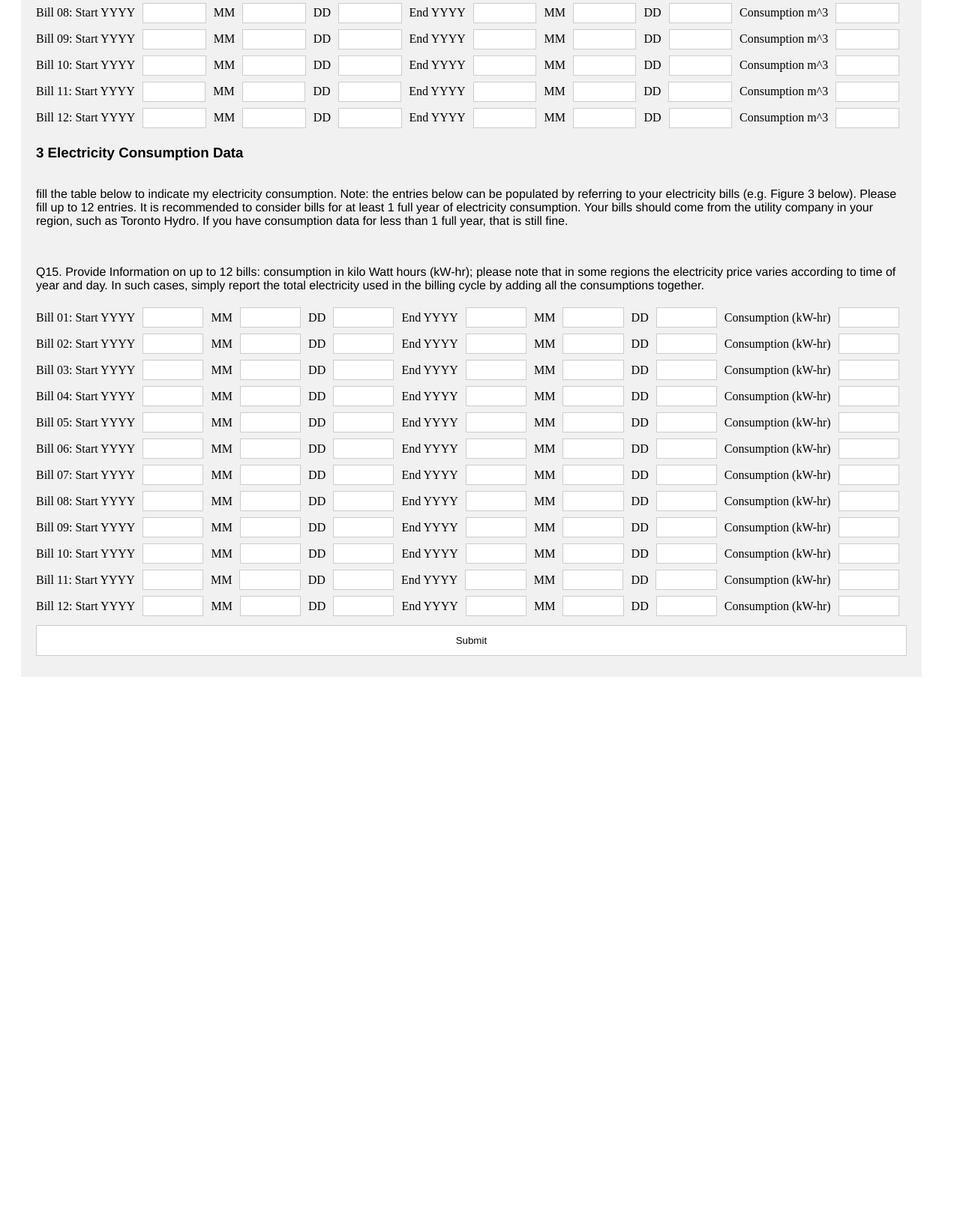
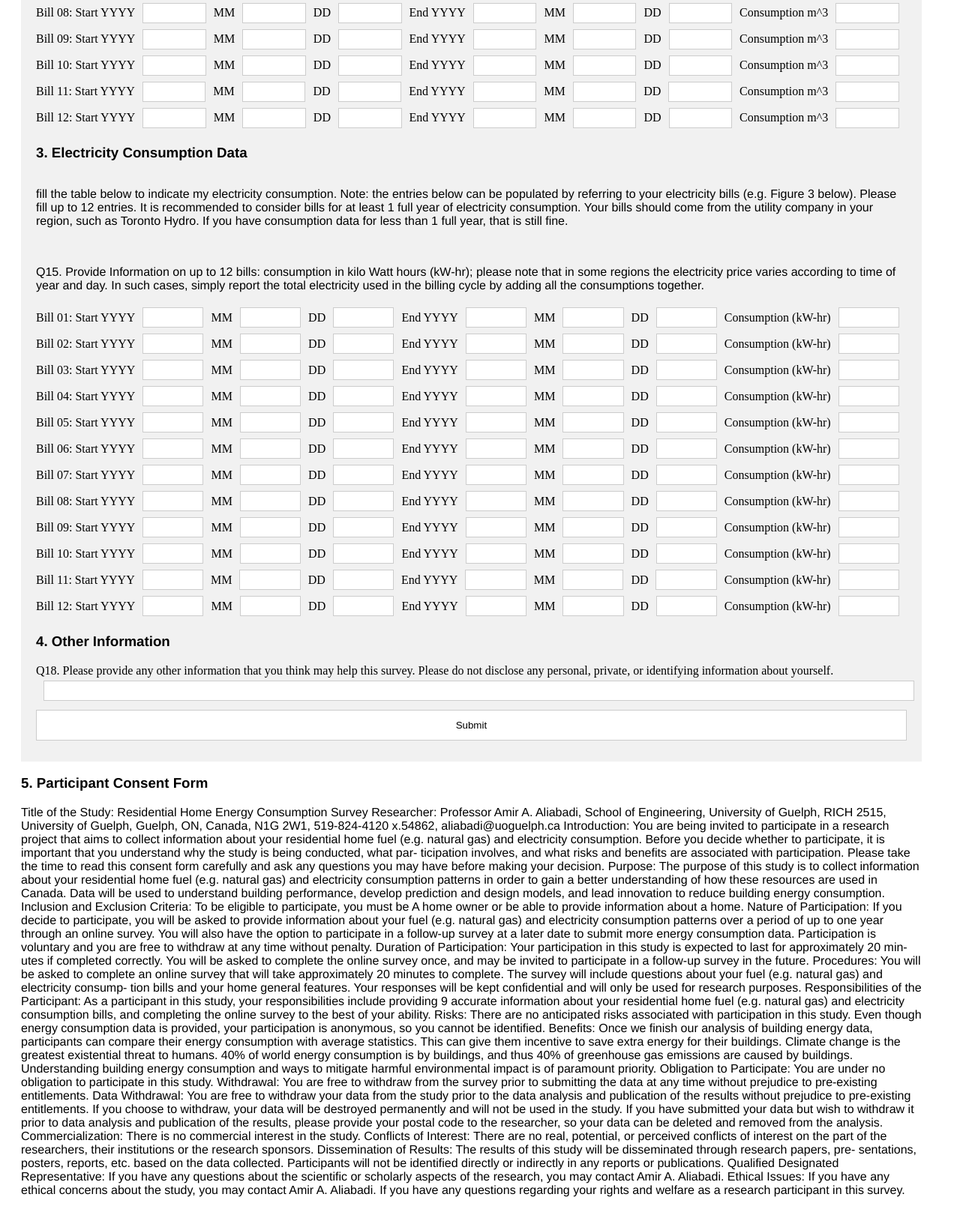
Before and after one commit to judge787/Survey, a Flask app: page /survey in a window 1280 px wide. Shown: the part 3200-4833 px from the top of the page at 75% size. Before the commit the page ends 4103 px from the top, so only its background shows below. Run offline with Flask 3, Linux system fonts and the light colour scheme; some libraries are stand-ins or nearby versions.

Commit message:
added header 4. other information and 5. consent

```diff
--- a/templates/myscript.js
+++ b/templates/myscript.js
@@ -41,30 +41,35 @@ function printUserInputs() {
   var q9 = document.getElementById('q9').value;
   var q9other = document.getElementById('q9other-input').value;
 
-  // var heatingSystem = document.getElementById('heating-system').value;
+
+  //
+  function logOtherInputHandling(questionId, questionValue, otherInputValue) {
+
+    console.log(`Before if statement: ${questionId} =`, questionValue, `\n${questionId}other =`, otherInputValue);
+    if (questionValue === 'other' && otherInputValue !== '') {
+      questionValue = otherInputValue;
+    }
+    console.log(`After if statement: ${questionId} =`, questionValue);
+
+    return questionValue;
+  }
+
+  q2 = logOtherInputHandling('q2', q2, q2other);
+  q4 = logOtherInputHandling('q4', q4, q4other);
+  q5 = logOtherInputHandling('q5', q5, q5other);
+  q6 = logOtherInputHandling('q6', q6, q6other);
+  q7 = logOtherInputHandling('q7', q7, q7other);
+  q8 = logOtherInputHandling('q8', q8, q8other);
+  q9 = logOtherInputHandling('q9', q9, q9other);
 
 
 
+// console.log("Before if statement: q2 =", q2, "\nq2other =", q2other);
+//   if (q2 == 'other') {
+//     q2 = q2other;
+//   }
+// console.log("After if statement: q2 =", q2);
 
-
-  // function handleOtherInput(questionValue, otherInputValue) {
-  //   if (questionValue === 'other') {
-  //     return otherInputValue;
-  //   }
-  //   return questionValue;
-  // }
-console.log("Before if statement: q2 =", q2, "\nq2other =", q2other);
-  if (q2 == 'other') {
-    q2 = q2other;
-  }
-console.log("After if statement: q2 =", q2);
-
-  if (q4 == 'other') {
-    q4 = q4other;
-  }
-
-  // console.log("Before if statement: q2 =", q2, "\nq2other =", q2other);
-  // console.log("After if statement: q2 =", q2);
 
 
   var formData = {
@@ -73,7 +78,11 @@ console.log("After if statement: q2 =", q2);
     q3: q3,
     q4: q4,
     q5: q5,
-    // heatingSystem: heatingSystem,
+    q6: q6,
+    q7: q7,
+    q8: q8,
+    q9: q9,
+
   };
 
    alert(JSON.stringify(formData, null, 2));
--- a/templates/survey.html
+++ b/templates/survey.html
@@ -209,19 +209,19 @@
         </div>
         <div class="adjust-size">
           <label for="q10a">Electric car charged by electricity</label>
-          <input type="checkbox" id="q10a" name="uncommon-device[]" value="electric-car">
+          <input type="checkbox" id="q10a" name="uncommon-device" value="electric-car">
         </div>
         <div class="adjust-size">
           <label for="q10b">Fire place powered by natural gas</label>
-          <input type="checkbox" id="q10b" name="uncommon-device[]" value="fire-place">
+          <input type="checkbox" id="q10b" name="uncommon-device" value="fire-place">
         </div>
         <div class="adjust-size">
           <label for="q10c">Swimming pool, sauna, etc.</label>
-          <input type="checkbox" id="q10c" name="uncommon-device[]" value="swimming-pool">
+          <input type="checkbox" id="q10c" name="uncommon-device" value="swimming-pool">
         </div>
         <div class="adjust-size">
           <label for="q10d">No uncommon devices</label>
-          <input type="checkbox" id="q10d" name="uncommon-device[]" value="no-uncommon-devices">
+          <input type="checkbox" id="q10d" name="uncommon-device" value="no-uncommon-devices">
         </div>
         <div class="adjust-size">
           <label for="q10e">Other:</label>
@@ -466,7 +466,7 @@
         </div>
 
 
-        <h3>3 Electricity Consumption Data</h3>
+        <h3>3. Electricity Consumption Data</h3>
         <p>fill the table below to indicate my electricity consumption. Note: the entries below can be populated by referring to your electricity bills (e.g. Figure 3 below). Please fill up to 12 entries. It is recommended to consider bills for at least 1 full year of electricity consumption. Your bills should come from the utility company in your region, such as Toronto Hydro. If you have consumption data for less than 1 full year, that is still fine.</p> <br>
         <!-- !important, im not sure if i want to add any of the figures, we might just replace it with a short video instead at the end of the page -->
         <p>Q15. Provide Information on up to 12 bills: consumption in kilo Watt hours (kW-hr); please note that in some regions the electricity price varies according to time of year and day. In such cases, simply report the total electricity used in the billing cycle by adding all the consumptions together.</p><br>
@@ -698,13 +698,79 @@
 
           </script> -->
 
+        <h3>4. Other Information</h3>
+
+        <div id="q16r">
+          <label for="q16">Q18. Please provide any other information that you think may help this survey. Please do not disclose any personal, private, or identifying information about yourself.</label>
+          <input type="text" id="q16" name="q16">
+        </div>
+
+
         <button type="submit" id="button">Submit</button>
         <!-- <input type="submit" value="Submit"> -->
 
   </form>
   </section>
+
   </div>
 
+    <h3>5. Participant Consent Form</h3>
+    <p>Title of the Study: Residential Home Energy Consumption Survey
+      Researcher: Professor Amir A. Aliabadi, School of Engineering, University of Guelph, RICH 2515,
+      University of Guelph, Guelph, ON, Canada, N1G 2W1, 519-824-4120 x.54862,
+      aliabadi@uoguelph.ca
+      Introduction: You are being invited to participate in a research project that aims to collect information
+      about your residential home fuel (e.g. natural gas) and electricity consumption. Before you decide
+      whether to participate, it is important that you understand why the study is being conducted, what par-
+      ticipation involves, and what risks and benefits are associated with participation. Please take the time to
+      read this consent form carefully and ask any questions you may have before making your decision.
+      Purpose: The purpose of this study is to collect information about your residential home fuel (e.g. natural
+      gas) and electricity consumption patterns in order to gain a better understanding of how these resources
+      are used in Canada. Data will be used to understand building performance, develop prediction and design
+      models, and lead innovation to reduce building energy consumption.
+      Inclusion and Exclusion Criteria: To be eligible to participate, you must be A home owner or be able to
+      provide information about a home.
+      Nature of Participation: If you decide to participate, you will be asked to provide information about
+      your fuel (e.g. natural gas) and electricity consumption patterns over a period of up to one year through
+      an online survey. You will also have the option to participate in a follow-up survey at a later date to
+      submit more energy consumption data. Participation is voluntary and you are free to withdraw at any
+      time without penalty.
+      Duration of Participation: Your participation in this study is expected to last for approximately 20 min-
+      utes if completed correctly. You will be asked to complete the online survey once, and may be invited to
+      participate in a follow-up survey in the future.
+      Procedures: You will be asked to complete an online survey that will take approximately 20 minutes to
+      complete. The survey will include questions about your fuel (e.g. natural gas) and electricity consump-
+      tion bills and your home general features. Your responses will be kept confidential and will only be used
+      for research purposes.
+      Responsibilities of the Participant: As a participant in this study, your responsibilities include providing
+      9
+      accurate information about your residential home fuel (e.g. natural gas) and electricity consumption
+      bills, and completing the online survey to the best of your ability.
+      Risks: There are no anticipated risks associated with participation in this study. Even though energy
+      consumption data is provided, your participation is anonymous, so you cannot be identified.
+      Benefits: Once we finish our analysis of building energy data, participants can compare their energy
+      consumption with average statistics. This can give them incentive to save extra energy for their buildings.
+      Climate change is the greatest existential threat to humans. 40% of world energy consumption is by
+      buildings, and thus 40% of greenhouse gas emissions are caused by buildings. Understanding building
+      energy consumption and ways to mitigate harmful environmental impact is of paramount priority.
+      Obligation to Participate: You are under no obligation to participate in this study.
+      Withdrawal: You are free to withdraw from the survey prior to submitting the data at any time without
+      prejudice to pre-existing entitlements.
+      Data Withdrawal: You are free to withdraw your data from the study prior to the data analysis and
+      publication of the results without prejudice to pre-existing entitlements. If you choose to withdraw, your
+      data will be destroyed permanently and will not be used in the study. If you have submitted your data but
+      wish to withdraw it prior to data analysis and publication of the results, please provide your postal code
+      to the researcher, so your data can be deleted and removed from the analysis.
+      Commercialization: There is no commercial interest in the study.
+      Conflicts of Interest: There are no real, potential, or perceived conflicts of interest on the part of the
+      researchers, their institutions or the research sponsors.
+      Dissemination of Results: The results of this study will be disseminated through research papers, pre-
+      sentations, posters, reports, etc. based on the data collected. Participants will not be identified directly
+      or indirectly in any reports or publications.
+      Qualified Designated Representative: If you have any questions about the scientific or scholarly aspects
+      of the research, you may contact Amir A. Aliabadi.
+      Ethical Issues: If you have any ethical concerns about the study, you may contact Amir A. Aliabadi. If
+      you have any questions regarding your rights and welfare as a research participant in this survey.</p>
   <!-- ... -->
   </div>
   </div>
```
